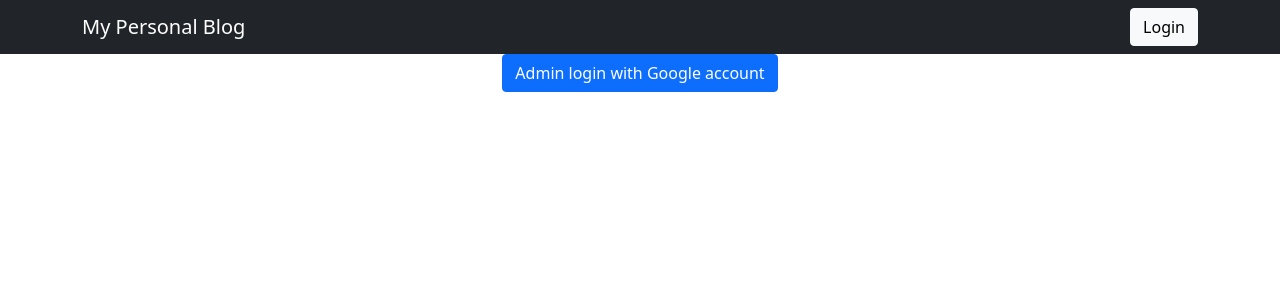
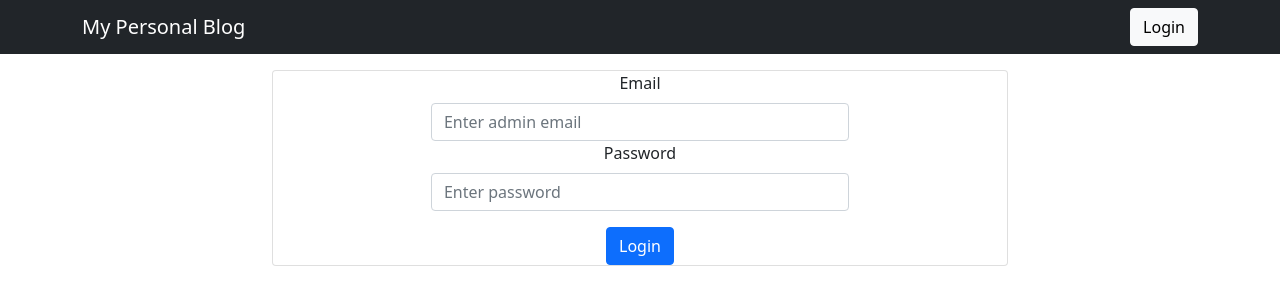
Before and after one commit to RealFilllykung/React-personal-blog, a React (Create React App) app: page /login in a window 1280 px wide. Shown: the top 304 px of the page. Built offline with nearby package versions, Linux system fonts and the light colour scheme; no server answers.

Commit message:
Added Login form

```diff
--- /dev/null
+++ b/src/components/LoginForm.js
@@ -0,0 +1,43 @@
+import { Row, Col, Form } from 'react-bootstrap'
+
+export function Email(props){
+    const getter = props.getter
+    const setter = props.setter
+
+    return(
+        <Row className="justify-content-md-center">
+            <Col md={7}>
+                <Form.Group>
+                <Form.Label>Email</Form.Label>
+                <Form.Control
+                    type="email"
+                    placeholder="Enter admin email"
+                    value={getter}
+                    onChange={(e) => {setter(e.target.value)}}>
+                </Form.Control>
+                </Form.Group>
+            </Col>
+        </Row>
+    )
+}
+
+export function Password(props){
+    const getter = props.getter
+    const setter = props.setter
+
+    return(
+        <Row  className="justify-content-md-center">
+            <Col md={7}>
+                <Form.Group>
+                <Form.Label>Password</Form.Label>
+                <Form.Control
+                    type="password"
+                    placeholder="Enter password"
+                    value={getter}
+                    onChange={(e) => {setter(e.target.value)}}>
+                </Form.Control>
+                </Form.Group>
+            </Col>
+        </Row>
+    )
+}
--- a/src/views/Login.js
+++ b/src/views/Login.js
@@ -1,8 +1,42 @@
-import { Button } from 'react-bootstrap'
+import { useEffect, useState } from 'react'
+import { Button, Card, Container, Row, Col } from 'react-bootstrap'
+import firebase from '../Firebase/Firebase'
+import { Email, Password } from '../components/LoginForm'
 
 function Login(){
+
+    const [username, setUsername] = useState('')
+    const [password, setPassword] = useState('')
+
+    useEffect(() => {
+        console.log(firebase.name)
+    },[])
+
+    function handleLogin(){
+        console.log(username + " " + password)
+    }
+
     return(
-        <Button>Admin login with Google account</Button>
+        <Container>
+            <Row className="justify-content-md-center">
+                <Col md={8}>
+                    <Card className="mt-3">
+
+                        <Email getter={username} setter={setUsername}></Email>
+                        <Password getter={password} setter={setPassword}></Password>
+
+                        <Row className="mt-3">
+                            <Col>
+                                <Button onClick={() => handleLogin()}>Login</Button>
+                            </Col>
+                        </Row>
+
+                    </Card>
+                </Col>
+
+            </Row>
+
+        </Container>
     )
 }
 
```
